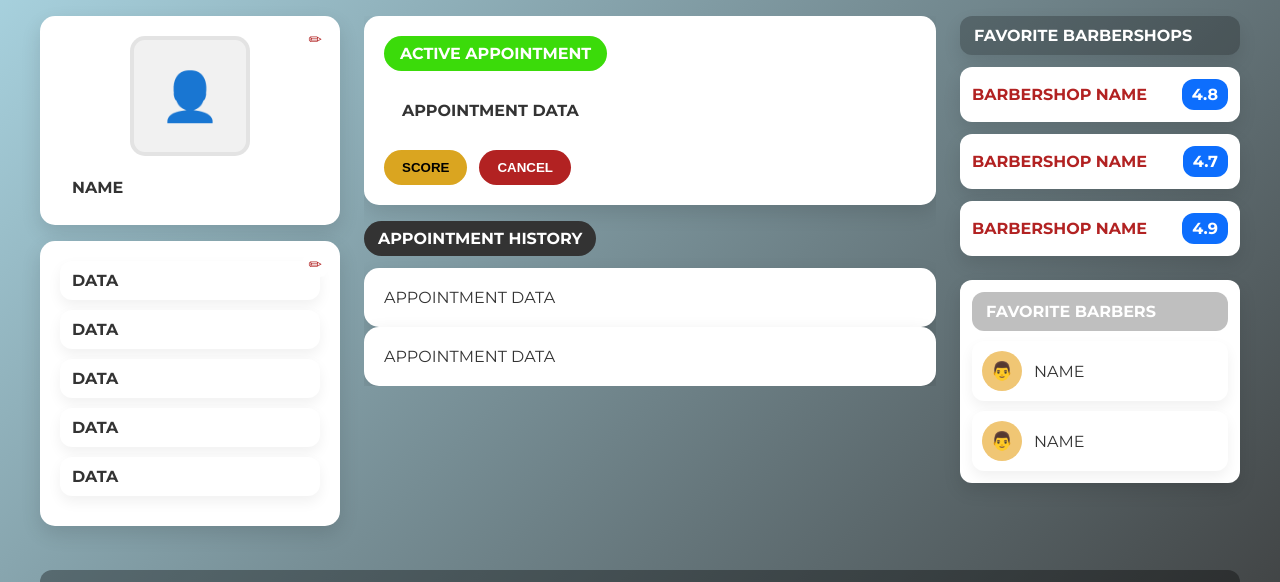
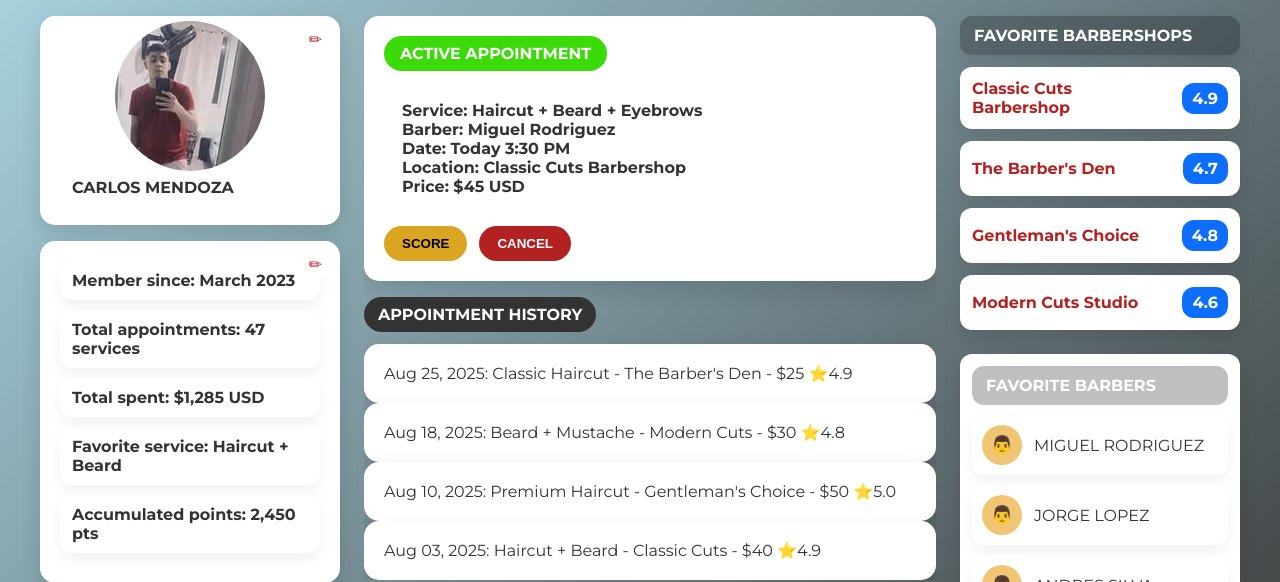
Before and after one commit to ASADDS2/BarberIn, a website built with Vite: page APP/frontend/views/view_user_profile.html in a window 1280 px wide. Shown: the part 63-645 px from the top of the page. Built offline with nearby package versions, Linux system fonts and the light colour scheme.

Commit message:
feat:user view data

```diff
--- a/APP/frontend/src/css/view_user_profile.css
+++ b/APP/frontend/src/css/view_user_profile.css
@@ -123,7 +123,7 @@ body {
   height: 120px;
   margin: 0 auto 14px auto;
   background: #f1f1f1;
-  border-radius: 15px;
+  border-radius: 105px;
   display: flex;
   align-items: center;
   justify-content: center;
@@ -133,11 +133,17 @@ body {
   position: relative;
 }
 
+#foto{
+
+  border-radius: 105px;
+
+}
 .profile-photo::after {
-  content: '👤';
+  content: '';
   font-size: 48px;
   color: #666;
   display: block;
+  border-radius: 200px;
 }
 
 /* Nombre perfil (visible y contrastado) */
--- a/APP/frontend/views/view_user_profile.html
+++ b/APP/frontend/views/view_user_profile.html
@@ -24,17 +24,17 @@
       <div class="profile-panel">
         <div class="profile-card">
           <div class="edit-icon">✏</div>
-          <div class="profile-photo"></div>
-          <div class="profile-name">NAME</div>
+          <div class="profile-photo"><img id="foto" src="../src/img/examples/photo_Example.webp" alt="foto"></div>
+          <div class="profile-name">CARLOS MENDOZA</div>
         </div>
 
         <div class="data-panel">
           <div class="edit-icon">✏</div>
-          <div class="data-item">DATA</div>
-          <div class="data-item">DATA</div>
-          <div class="data-item">DATA</div>
-          <div class="data-item">DATA</div>
-          <div class="data-item">DATA</div>
+          <div class="data-item">Member since: March 2023</div>
+          <div class="data-item">Total appointments: 47 services</div>
+          <div class="data-item">Total spent: $1,285 USD</div>
+          <div class="data-item">Favorite service: Haircut + Beard</div>
+          <div class="data-item">Accumulated points: 2,450 pts</div>
         </div>
       </div>
 
@@ -42,7 +42,13 @@
       <div class="appointments-panel">
         <div class="active-appointment">
           <div class="appointment-header">ACTIVE APPOINTMENT</div>
-          <div class="appointment-data">APPOINTMENT DATA</div>
+          <div class="appointment-data">
+            Service: Haircut + Beard + Eyebrows<br>
+            Barber: Miguel Rodriguez<br>
+            Date: Today 3:30 PM<br>
+            Location: Classic Cuts Barbershop<br>
+            Price: $45 USD
+          </div>
           <div class="appointment-actions">
             <button class="score-btn">SCORE</button>
             <button class="cancel-btn">CANCEL</button>
@@ -51,8 +57,10 @@
 
         <div class="history-section">
           <div class="history-header">APPOINTMENT HISTORY</div>
-          <div class="history-item">APPOINTMENT DATA</div>
-          <div class="history-item">APPOINTMENT DATA</div>
+          <div class="history-item">Aug 25, 2025: Classic Haircut - The Barber's Den - $25 ⭐4.9</div>
+          <div class="history-item">Aug 18, 2025: Beard + Mustache - Modern Cuts - $30 ⭐4.8</div>
+          <div class="history-item">Aug 10, 2025: Premium Haircut - Gentleman's Choice - $50 ⭐5.0</div>
+          <div class="history-item">Aug 03, 2025: Haircut + Beard - Classic Cuts - $40 ⭐4.9</div>
         </div>
       </div>
 
@@ -61,18 +69,23 @@
         <div class="section-header">FAVORITE BARBERSHOPS</div>
 
         <div class="barbershop-item">
-          <div class="barbershop-name">BARBERSHOP NAME</div>
+          <div class="barbershop-name">Classic Cuts Barbershop</div>
+          <div class="rating">4.9</div>
+        </div>
+
+        <div class="barbershop-item">
+          <div class="barbershop-name">The Barber's Den</div>
+          <div class="rating">4.7</div>
+        </div>
+
+        <div class="barbershop-item">
+          <div class="barbershop-name">Gentleman's Choice</div>
           <div class="rating">4.8</div>
         </div>
 
         <div class="barbershop-item">
-          <div class="barbershop-name">BARBERSHOP NAME</div>
-          <div class="rating">4.7</div>
-        </div>
-
-        <div class="barbershop-item">
-          <div class="barbershop-name">BARBERSHOP NAME</div>
-          <div class="rating">4.9</div>
+          <div class="barbershop-name">Modern Cuts Studio</div>
+          <div class="rating">4.6</div>
         </div>
 
         <div class="barbers-section">
@@ -80,12 +93,17 @@
 
           <div class="barber-item">
             <div class="barber-photo">👨</div>
-            <div class="barber-name">NAME</div>
+            <div class="barber-name">MIGUEL RODRIGUEZ</div>
           </div>
 
           <div class="barber-item">
             <div class="barber-photo">👨</div>
-            <div class="barber-name">NAME</div>
+            <div class="barber-name">JORGE LOPEZ</div>
+          </div>
+
+          <div class="barber-item">
+            <div class="barber-photo">👨</div>
+            <div class="barber-name">ANDRES SILVA</div>
           </div>
         </div>
       </div>
```
Also changed, not shown: APP/frontend/src/img/examples/photo_Example.webp (added), 1 other file.
